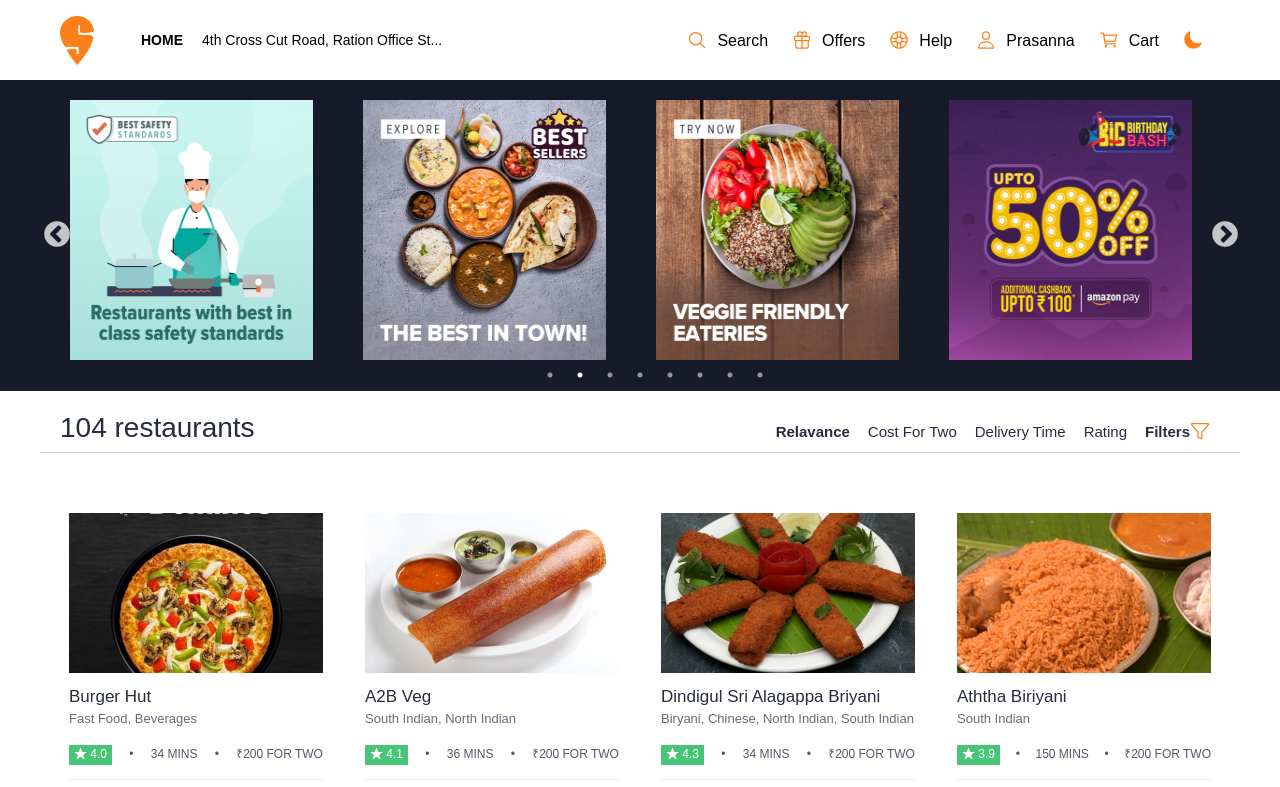
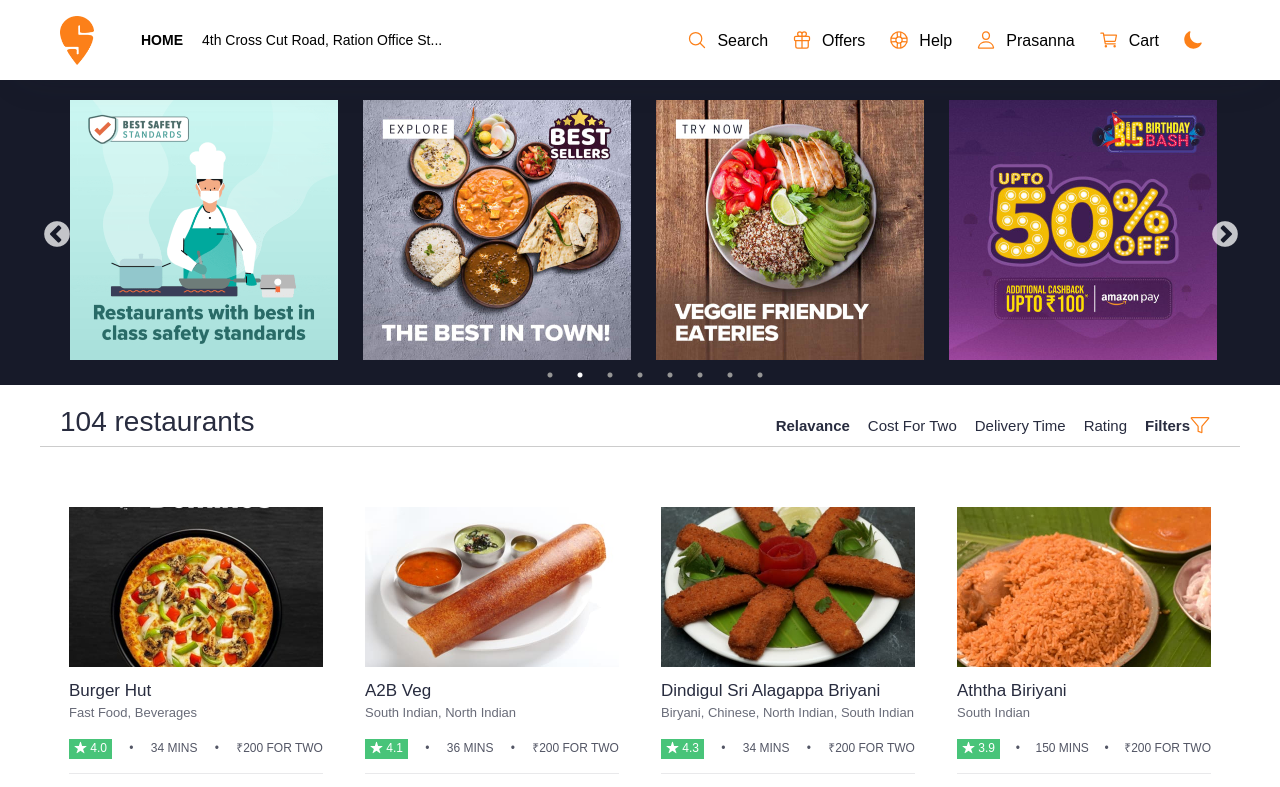
Before and after one commit to prasannaofficial/swiggy-react, a React (Create React App) app: page / in a window 1280 px wide. Shown: the top 787 px of the page. Built offline with nearby package versions, Linux system fonts and the light colour scheme.

Commit message:
used  react-slick

```diff
--- a/package.json
+++ b/package.json
@@ -9,7 +9,8 @@
     "react": "^16.13.1",
     "react-dom": "^16.13.1",
     "react-router-dom": "^5.2.0",
-    "react-scripts": "3.4.3"
+    "react-scripts": "3.4.3",
+    "react-slick": "^0.27.11"
   },
   "scripts": {
     "start": "react-scripts start",
--- a/public/index.html
+++ b/public/index.html
@@ -8,9 +8,13 @@
   <meta name="theme-color" content="#000000" />
   <meta name="description" content="Web site created using create-react-app" />
 
-  <link rel="stylesheet" type="text/css" href="slick/slick.css" />
-  <!-- Add the new slick-theme.css if you want the default styling -->
-  <link rel="stylesheet" type="text/css" href="slick/slick-theme.css" />
+  <!-- Add the slick-theme.css if you want default styling -->
+  <link rel="stylesheet" href="https://cdnjs.cloudflare.com/ajax/libs/slick-carousel/1.8.1/slick.css" integrity="sha512-wR4oNhLBHf7smjy0K4oqzdWumd+r5/+6QO/vDda76MW5iug4PT7v86FoEkySIJft3XA0Ae6axhIvHrqwm793Nw==" crossorigin="anonymous" />
+  <!-- Add the slick-theme.css if you want default styling -->
+  <link rel="stylesheet" href="https://cdnjs.cloudflare.com/ajax/libs/slick-carousel/1.8.1/slick-theme.css" integrity="sha512-6lLUdeQ5uheMFbWm3CP271l14RsX1xtx+J5x2yeIDkkiBpeVTNhTqijME7GgRKKi6hCqovwCoBTlRBEC20M8Mg==" crossorigin="anonymous" />
+
+  <!-- <link rel="stylesheet" type="text/css" href="slick/slick.css" />
+  <link rel="stylesheet" type="text/css" href="slick/slick-theme.css" /> -->
 
   <!-- Latest compiled and minified CSS -->
   <link rel="stylesheet" href="https://maxcdn.bootstrapcdn.com/bootstrap/4.5.2/css/bootstrap.min.css">
@@ -54,49 +58,52 @@
 
   <!-- Latest compiled JavaScript -->
   <script src="https://maxcdn.bootstrapcdn.com/bootstrap/4.5.2/js/bootstrap.min.js"></script>
-  <script type="text/javascript" src="slick/slick.min.js"></script>
+
+  <!-- <script src="https://cdnjs.cloudflare.com/ajax/libs/slick-carousel/1.8.1/slick.min.js" integrity="sha512-XtmMtDEcNz2j7ekrtHvOVR4iwwaD6o/FUJe6+Zq+HgcCsk3kj4uSQQR8weQ2QVj1o0Pk6PwYLohm206ZzNfubg==" crossorigin="anonymous"></script> -->
+  <!-- <script type="text/javascript" src="slick/slick.min.js"></script> -->
+
   <script src="https://unpkg.com/ionicons@5.1.2/dist/ionicons.js"></script>
   <script>
     $(document).ready(function () {
-      $('.responsive').slick({
-        dots: true,
-        infinite: false,
-        speed: 500,
-        slidesToShow: 4,
-        slidesToScroll: 1,
-        autoplay: true,
-        autoplaySpeed: 3000,
-        infinite: true,
-        responsive: [{
-            breakpoint: 1024,
-            settings: {
-              slidesToShow: 3,
-              slidesToScroll: 1,
-              infinite: true,
-              dots: true
-            }
-          },
-          {
-            breakpoint: 600,
-            settings: {
-              slidesToShow: 2,
-              slidesToScroll: 1,
-              infinite: true,
-            }
-          },
-          {
-            breakpoint: 480,
-            settings: {
-              slidesToShow: 1,
-              slidesToScroll: 1,
-              infinite: true,
-            }
-          }
-          // You can unslick at a given breakpoint now by adding:
-          // settings: "unslick"
-          // instead of a settings object
-        ]
-      });
+      // $('.responsive').slick({
+      //   dots: true,
+      //   infinite: false,
+      //   speed: 500,
+      //   slidesToShow: 4,
+      //   slidesToScroll: 1,
+      //   autoplay: true,
+      //   autoplaySpeed: 3000,
+      //   infinite: true,
+      //   responsive: [{
+      //       breakpoint: 1024,
+      //       settings: {
+      //         slidesToShow: 3,
+      //         slidesToScroll: 1,
+      //         infinite: true,
+      //         dots: true
+      //       }
+      //     },
+      //     {
+      //       breakpoint: 600,
+      //       settings: {
+      //         slidesToShow: 2,
+      //         slidesToScroll: 1,
+      //         infinite: true,
+      //       }
+      //     },
+      //     {
+      //       breakpoint: 480,
+      //       settings: {
+      //         slidesToShow: 1,
+      //         slidesToScroll: 1,
+      //         infinite: true,
+      //       }
+      //     }
+      //     // You can unslick at a given breakpoint now by adding:
+      //     // settings: "unslick"
+      //     // instead of a settings object
+      //   ]
+      // });
       const prefersDarkScheme = window.matchMedia("(prefers-color-scheme: dark)");
       const currentTheme = localStorage.getItem("theme");
       console.log(prefersDarkScheme,currentTheme);
--- a/src/components/ExploreComponent/ExploreComponent.css
+++ b/src/components/ExploreComponent/ExploreComponent.css
@@ -34,10 +34,10 @@
 
 .explore-pane {
 	margin-top: 80px;
-	/* min-height: 340px; */
+	min-height: 305px;
 	background-color: var(--explore-pane-bg);
 	padding-top: 20px;
-	padding-bottom: 1px;
+	padding-bottom: 25px;
 }
 
 .image-container {
@@ -55,7 +55,8 @@
 .explore-img {
 	height: 260px;
 	width: 260px;
-	margin-right: 50px;
+	/* padding-left: 25px; */
+	padding-right: 25px;
 	transition: transform .5s cubic-bezier(.215, .61, .355, 1);
 }
 
--- a/src/components/ExploreComponent/ExploreComponent.js
+++ b/src/components/ExploreComponent/ExploreComponent.js
@@ -1,5 +1,6 @@
 import React from 'react';
 import './ExploreComponent.css';
+import Slider from "react-slick";
 import img1 from '../../img/1.jpeg';
 import img2 from '../../img/2.jpeg';
 import img3 from '../../img/3.jpeg';
@@ -7,9 +8,44 @@
 
 
 const ExploreComponent = () =>{
+    var settings = {
+        dots: true,
+        infinite: false,
+        speed: 500,
+        slidesToShow: 4,
+        slidesToScroll: 1,
+        autoplay: true,
+        autoplaySpeed: 3000,
+        infinite: true,
+        responsive: [{
+            breakpoint: 1024,
+            settings: {
+                slidesToShow: 3,
+                slidesToScroll: 1,
+                infinite: true,
+                dots: true
+            }
+            },
+            {
+            breakpoint: 600,
+            settings: {
+                slidesToShow: 2,
+                slidesToScroll: 1,
+                infinite: true,
+            }
+            },
+            {
+            breakpoint: 480,
+            settings: {
+                slidesToShow: 1,
+                slidesToScroll: 1,
+                infinite: true,
+            }
+        }]
+    }
     return(
         <section className="explore-pane">
-            <div className="responsive image-container main-container">
+            <Slider className="image-container main-container" {...settings}>
                     <img className="explore-img" src={img1}/>
                     <img className="explore-img" src={img2}/>
                     <img className="explore-img" src={img3}/>
@@ -18,7 +54,7 @@
                     <img className="explore-img" src={img2}/>
                     <img className="explore-img" src={img3}/>
                     <img className="explore-img" src={img4}/>
-            </div>
+            </Slider>
         </section>
     );
 }
```
Also changed, not shown: 1 other file (tests, documents, lock files or other folders). Lines whose indentation alone changed are shown as unchanged.
